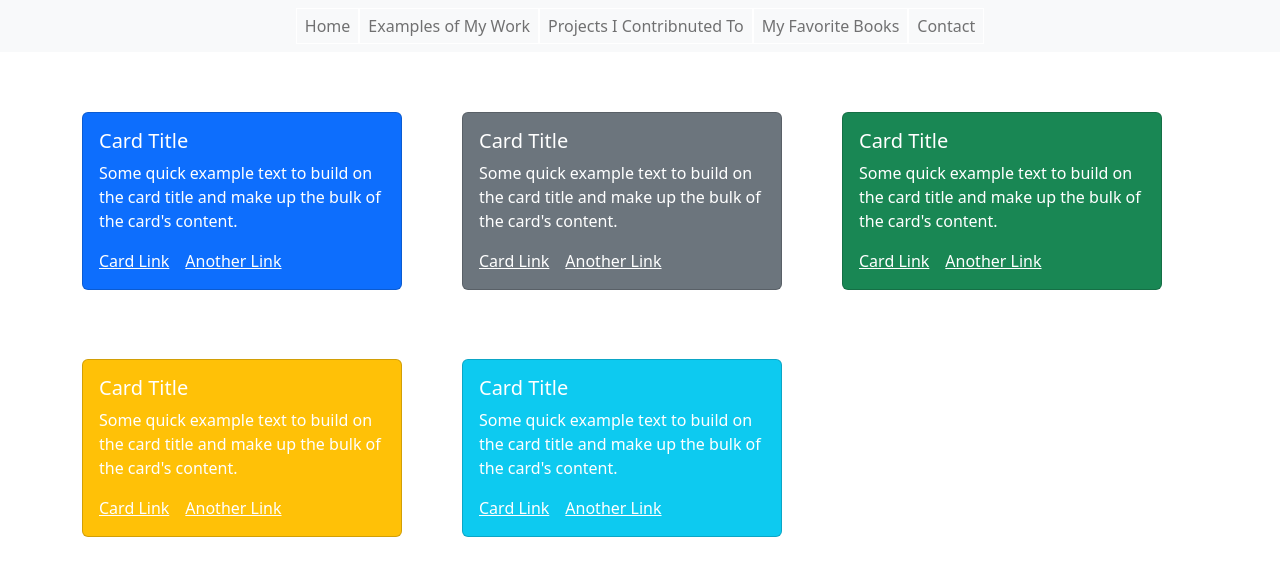
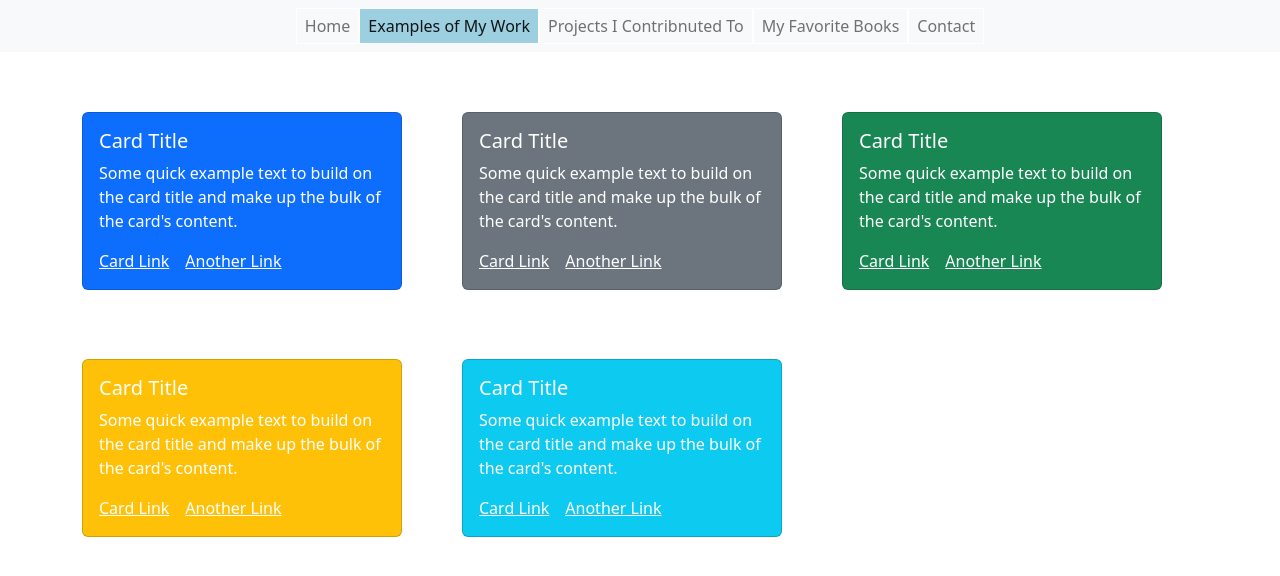
Before and after one commit to alekvuka/portfolio, a React (Create React App) app: page /mywork in a window 1280 px wide. Shown: the top 576 px of the page. Built offline with nearby package versions, Linux system fonts and the light colour scheme.

Commit message:
incorporated actiuve links into the header component

```diff
--- a/src/components/Header.css
+++ b/src/components/Header.css
@@ -8,3 +8,10 @@
     background-color: rgb(156, 207, 224);
     color: black;
   }
+
+  .active {
+    /* Add your desired styles to highlight the active link */
+
+    background-color: rgb(156, 207, 224);
+    color: black;
+  }
--- a/src/components/Header.js
+++ b/src/components/Header.js
@@ -3,15 +3,17 @@ import Nav from 'react-bootstrap/Nav';
 import Navbar from 'react-bootstrap/Navbar';
 import NavDropdown from 'react-bootstrap/NavDropdown';
 import './Header.css'; // Import custom CSS file
+import { NavLink, useLocation } from 'react-router-dom';
 
 function Header() {
+  const location = useLocation();
   return (
     <Navbar bg="light" variant="light" expand="lg" className="justify-content-center">
           <Nav bg="light" expand="lg" className="justify-content-center">
-            <Nav.Link href="/">Home</Nav.Link>
-            <Nav.Link href="mywork">Examples of My Work</Nav.Link>
-            <Nav.Link href="projects">Projects I Contribnuted To</Nav.Link>
-            <Nav.Link href="books">My Favorite Books</Nav.Link>
+            <Nav.Link  as={NavLink} to="/" exact activeClassName="active"> Home</Nav.Link>
+            <Nav.Link as={NavLink} to="/mywork" activeClassName="active">Examples of My Work</Nav.Link>
+            <Nav.Link as={NavLink} to="/projects" activeClassName="active">Projects I Contribnuted To</Nav.Link>
+            <Nav.Link as={NavLink} to="/books" activeClassName="active">My Favorite Books</Nav.Link>
             <Nav.Link href="contact">Contact</Nav.Link>
           </Nav>
     </Navbar>
```
